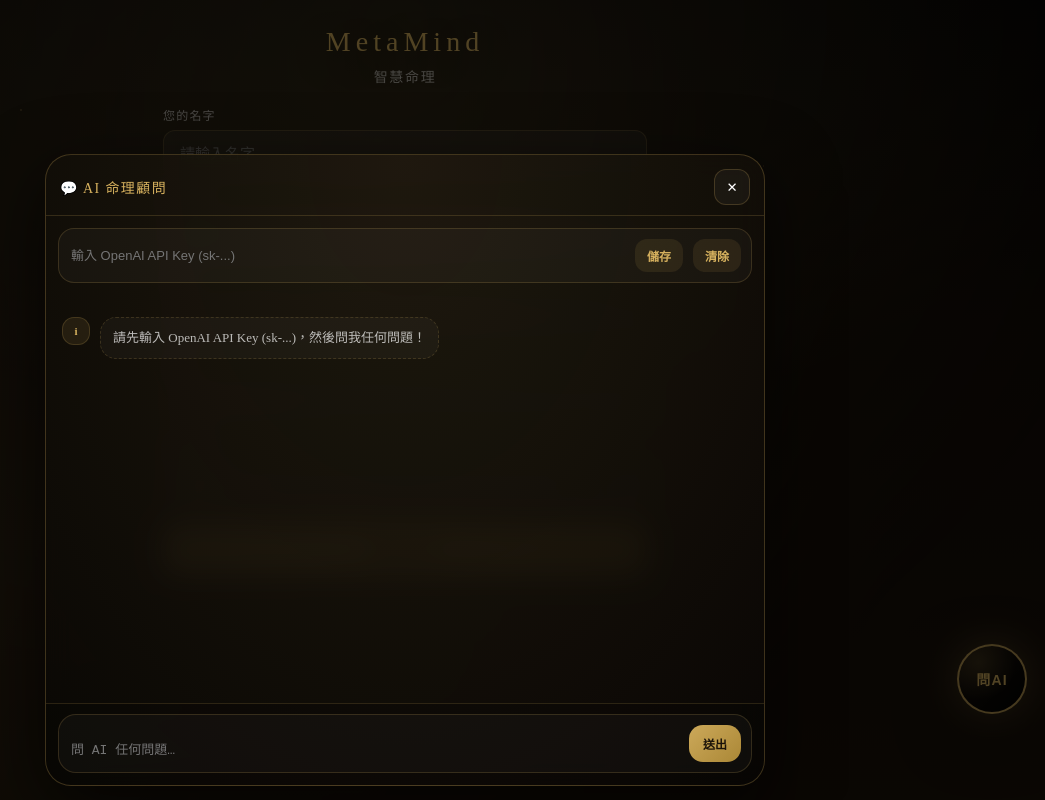
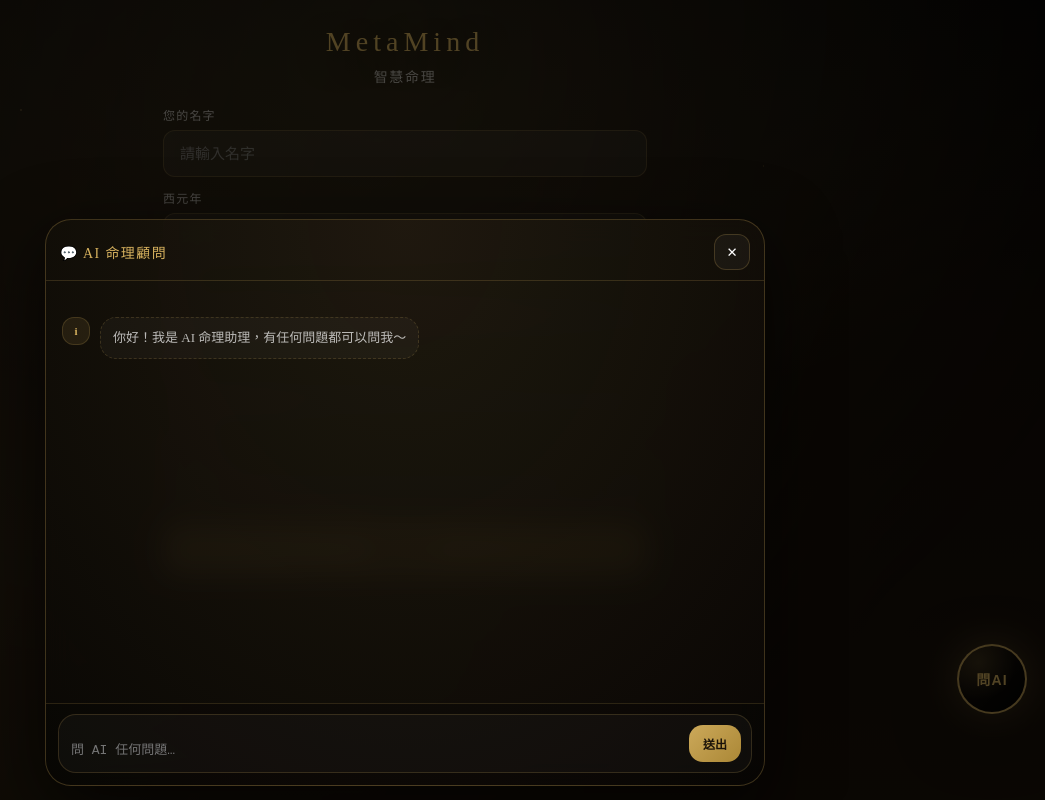
Before and after one commit to a168009-debug/sunop-web, a plain HTML site: page index.html in a window 1280 px wide. Both pictures are taken after a click on the button "問AI". Shown: the whole page, without its empty margins (235-1280 px from the left). Drawn offline with nearby package versions, Linux system fonts and the light colour scheme.

Commit message:
Remove API key input from frontend

```diff
--- a/index.html
+++ b/index.html
@@ -127,11 +127,6 @@
 <button class="ai-close" onclick="closeAIChat()">✕</button>
 </div>
 <div class="ai-body">
-<div class="key-row">
-<input id="apiKeyInput" type="password" placeholder="輸入 OpenAI API Key (sk-...)">
-<button onclick="saveApiKey()">儲存</button>
-<button onclick="clearApiKey()">清除</button>
-</div>
 <div class="chips" id="aiChips"></div>
 <div class="msgs" id="aiMessages"></div>
 </div>
@@ -356,13 +351,13 @@ function initMoodChart() {
   document.querySelectorAll('.mood-btn').forEach(function(btn) { btn.addEventListener('click', function() { var m = parseInt(this.getAttribute('data-mood')); moodChart.data.datasets[0].data[moodChart.data.datasets[0].data.length-1] = m; moodChart.update(); }); }); }
 
 // ========== AI Chat Functions ==========
-function showAIChat() { document.getElementById('aiOverlay').classList.add('open'); document.getElementById('apiKeyInput').value = apiKey || ''; if(document.getElementById('aiMessages').children.length === 0) { addAIMsg('meta', '請先輸入 OpenAI API Key (sk-...)，然後問我任何問題！'); } setTimeout(function(){document.getElementById('aiInput').focus()}, 100); }
+function showAIChat() { document.getElementById('aiOverlay').classList.add('open'); if(document.getElementById('aiMessages').children.length === 0) { addAIMsg('meta', '你好！我是 AI 命理助理，有任何問題都可以問我～'); } setTimeout(function(){document.getElementById('aiInput').focus()}, 100); }
 function closeAIChat() { document.getElementById('aiOverlay').classList.remove('open'); }
 function saveApiKey() { var v = document.getElementById('apiKeyInput').value.trim(); if(v) { apiKey = v; localStorage.setItem('openai_api_key', apiKey); addAIMsg('meta', 'API Key 已儲存！'); } }
 function clearApiKey() { apiKey = ''; localStorage.removeItem('openai_api_key'); document.getElementById('apiKeyInput').value = ''; addAIMsg('meta', 'API Key 已清除。'); }
 function esc(s) { return s.replace(/[&<>"']/g, function(m){return {'&':'&amp;','<':'&lt;','>':'&gt;','"':'&quot;',"'":'&#039;'}[m]}); }
 function addAIMsg(type, text) { var m = document.getElementById('aiMessages'); var row = document.createElement('div'); row.className = 'msg ' + type; if(type === 'ai') row.innerHTML = '<div class="avatar">AI</div><div class="bubble">'+esc(text)+'</div>'; else if(type === 'user') row.innerHTML = '<div class="bubble">'+esc(text)+'</div>'; else if(type === 'error') row.innerHTML = '<div class="avatar">!</div><div class="bubble">'+esc(text)+'</div>'; else row.innerHTML = '<div class="avatar">i</div><div class="bubble">'+esc(text)+'</div>'; m.appendChild(row); m.scrollTop = m.scrollHeight; }
-async function sendAIMessage() { var input = document.getElementById('aiInput'); var text = input.value.trim(); if(!text) return; if(!apiKey) { addAIMsg('error', '請先輸入 API Key！'); return; } addAIMsg('user', text); chatHistory.push({role:'user',content:text}); input.value = ''; document.getElementById('aiSend').disabled = true; addAIMsg('ai', '...'); var loadingMsg = document.getElementById('aiMessages').lastChild; try { var url = '/.netlify/functions/chat'; console.time('AI'); var resp = await fetch(url, { method:'POST', headers:{'Content-Type':'application/json'}, body:JSON.stringify({message:text, context:currentContext, history:chatHistory}), signal:AbortSignal.timeout(25000) }); console.log('status', resp.status); var txt = await resp.text(); console.log('raw', txt); console.timeEnd('AI'); if(!resp.ok) throw new Error('API 錯誤: ' + resp.status); var data = JSON.parse(txt); if(data.error) throw new Error(data.error); loadingMsg.querySelector('.bubble').textContent = data.reply; chatHistory.push({role:'assistant',content:data.reply}); } catch(e) { console.error('fetch error', e); loadingMsg.querySelector('.bubble').textContent = '錯誤: ' + e.message; addAIMsg('error', e.message); } finally { document.getElementById('aiSend').disabled = false; input.focus(); } }
+async function sendAIMessage() { var input = document.getElementById('aiInput'); var text = input.value.trim(); if(!text) return; addAIMsg('user', text); chatHistory.push({role:'user',content:text}); input.value = ''; document.getElementById('aiSend').disabled = true; addAIMsg('ai', '...'); var loadingMsg = document.getElementById('aiMessages').lastChild; try { var url = '/.netlify/functions/chat'; console.time('AI'); var resp = await fetch(url, { method:'POST', headers:{'Content-Type':'application/json'}, body:JSON.stringify({message:text, context:currentContext, history:chatHistory}), signal:AbortSignal.timeout(25000) }); console.log('status', resp.status); var txt = await resp.text(); console.log('raw', txt); console.timeEnd('AI'); if(!resp.ok) throw new Error('API 錯誤: ' + resp.status); var data = JSON.parse(txt); if(data.error) throw new Error(data.error); loadingMsg.querySelector('.bubble').textContent = data.reply; chatHistory.push({role:'assistant',content:data.reply}); } catch(e) { console.error('fetch error', e); loadingMsg.querySelector('.bubble').textContent = '錯誤: ' + e.message; addAIMsg('error', e.message); } finally { document.getElementById('aiSend').disabled = false; input.focus(); } }
 
 // ========== Oracle Card ==========
 var ORACLE_CARDS = [{title:'覺醒',msg:'是時候覺醒你內在的力量了。'},{title:'平衡',msg:'生活需要平衡。'},{title:'行動',msg:'不要猶豫，行動吧！'},{title:'靜心',msg:'給自己一個喘息的空間。'},{title:'轉變',msg:'改變即將到來。'},{title:'智慧',msg:'聆聽內心的聲音。'}];
```
